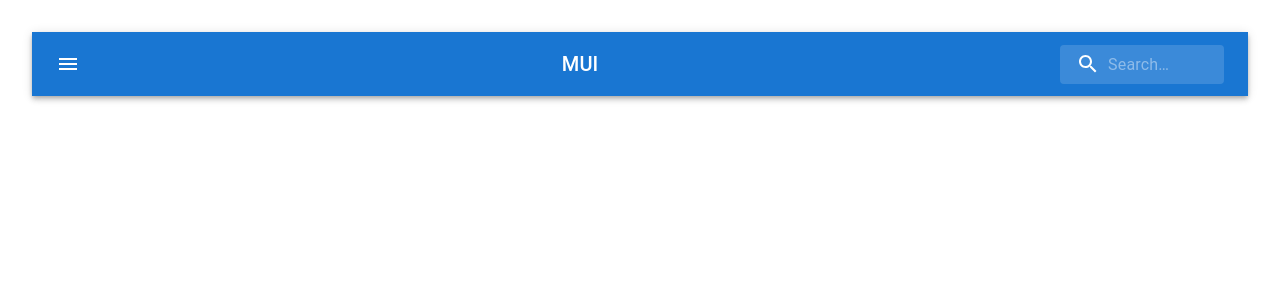
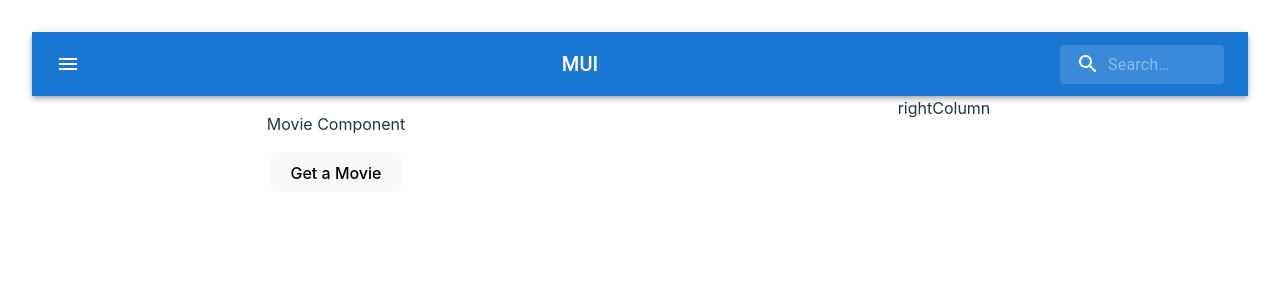
Before and after one commit to brunopenner/Movies-Catalog-App, a React (Vite) app: page / in a window 1280 px wide. Shown: the top 300 px of the page. Built offline with nearby package versions, Linux system fonts and the light colour scheme.

Commit message:
Fetching movie from OMDB API

```diff
--- a/src/App.css
+++ b/src/App.css
@@ -40,3 +40,13 @@
 .read-the-docs {
   color: #888;
 }
+
+
+/*  */
+section {
+  display: flex;
+}
+
+section > div {
+  width: 50%
+}
--- a/src/App.jsx
+++ b/src/App.jsx
@@ -3,6 +3,7 @@
 import viteLogo from '/vite.svg'
 import './App.css'
 import Navbar from './Navbar'
+import Movie from './Movie'
 
 function App() {
   const [count, setCount] = useState(0)
@@ -10,6 +11,14 @@
   return (
     <>
       <Navbar />
+      <section>
+        <div className='leftColumn'>
+          <Movie />
+        </div>
+        <div className='rightColumn'>
+          rightColumn
+        </div>
+      </section>
     </>
   )
 }
--- /dev/null
+++ b/src/Movie.jsx
@@ -0,0 +1,26 @@
+import { useState } from "react";
+
+const RANDOM_MOVIE_URL = "http://www.omdbapi.com/?i=tt3896198&apikey=bd0cf6aa&t=star+wars"
+
+export default function Movie () {
+    const [movie, setMovie] = useState({Title: ""})
+
+    async function fetchMovie() {
+        console.log("Initialising movie fetcher...")
+        const response = await fetch(RANDOM_MOVIE_URL);
+        const data = await response.json();
+        setMovie (data);
+
+        console.log ("response: ", response);
+        console.log ("jsonResponse: ", jsonResponse);
+        console.log ("randomMovie: ", randomMovie);
+    }
+
+    return (
+        <div>
+            <p>Movie Component</p>
+            <button onClick={fetchMovie}>Get a Movie</button>
+            <h1>{movie.Title}</h1>
+        </div>
+    )
+}
```
Also changed, not shown: src/ListMovies.jsx (added), src/MovieInternal.jsx (added).
